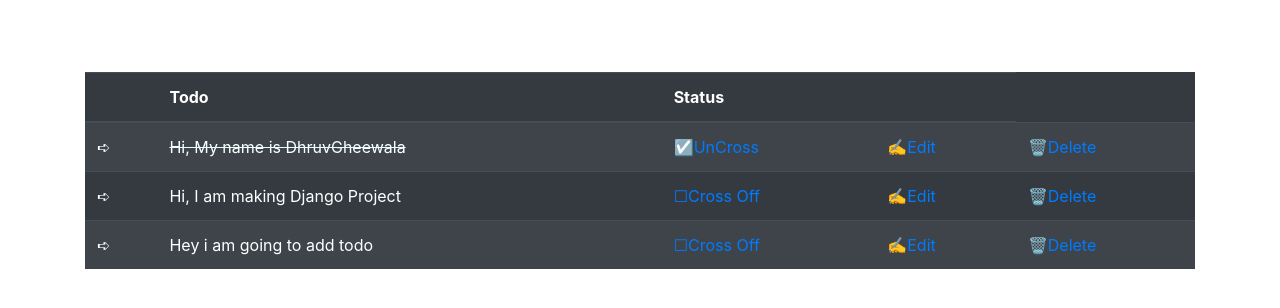
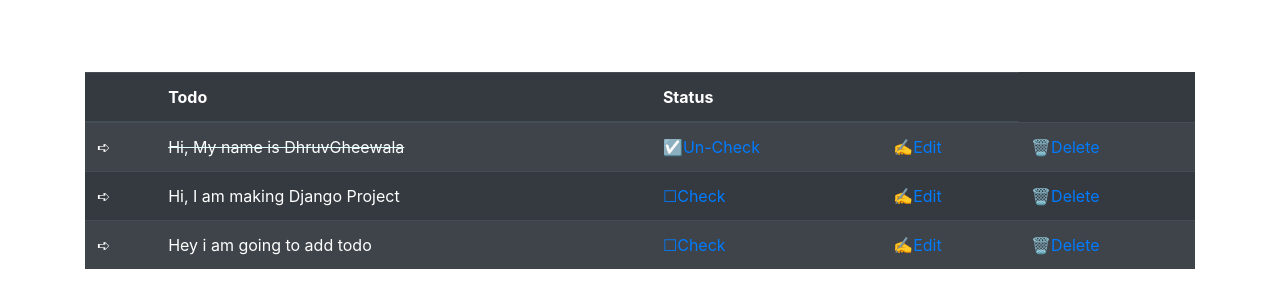
Before and after one commit to Dhiraj-01/To-Do-List, a Django app: page / in a window 1280 px wide. Shown: the part 66-374 px from the top of the page. Run offline with Django 3.2, Linux system fonts and the light colour scheme; data comes from the database, SQL or seed files in the repository; both versions use the stored data as it was after the commit; some libraries are stand-ins or nearby versions.

Commit message:
To-Do List

```diff
--- a/todo/todo_list/templates/index.html
+++ b/todo/todo_list/templates/index.html
@@ -30,7 +30,7 @@
 			<td class="striker">{{ items.todo }}</td>
 			<td>
 				<a href="{% url 'uncross' items.id %}">
-				&#9745;UnCross</a>
+				&#9745;Un-Check</a>
 			</td>
 			<td><a href="{% url 'edit' items.id %}">&#9997;Edit</a></td>
 			<td>
@@ -43,7 +43,7 @@
 			<td>{{ items.todo }}</td>
 			<td>
 				<a href="{% url 'cross_off' items.id %}">
-				&#9744;Cross Off</a>
+				&#9744;Check</a>
 			</td>
 			<td><a href="{% url 'edit' items.id %}">&#9997;Edit</a></td>
 			<td>
--- a/todo/todo_list/templates/login.html
+++ b/todo/todo_list/templates/login.html
@@ -8,7 +8,7 @@
     <small id="emailHelp" class="form-text text-muted">We'll never share your email with anyone else.</small>
   </div>
   <div class="form-group">
-    <label for="exampleInputPassword1">Password</label>
+    <label for="exampleInputPassword1">* Password</label>
     <input type="password" class="form-control" id="exampleInputPassword1">
   </div>
   <div class="form-group form-check">
```
Also changed, not shown: todo/db.sqlite3.
